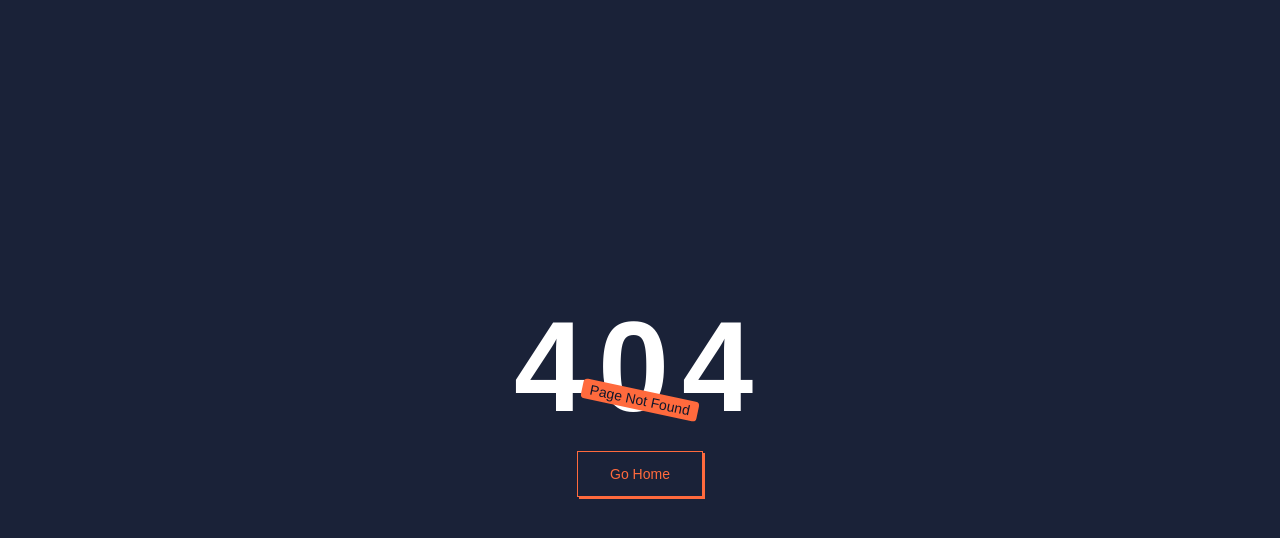
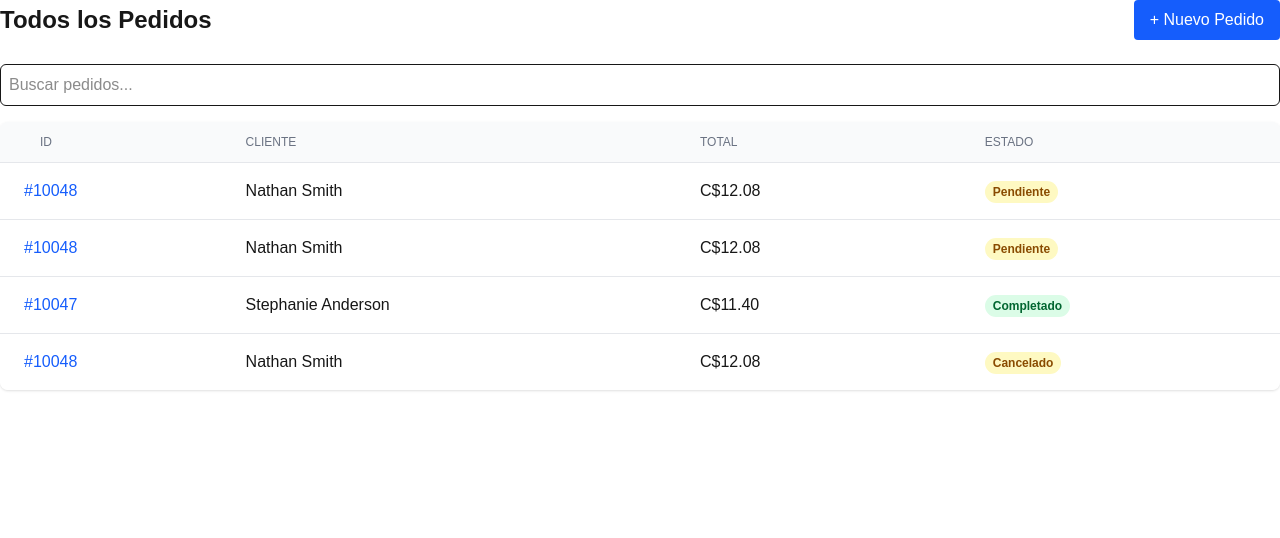
Before and after one commit to daswsi-utp/System-Sales, a Next.js app: page /orders in a window 1280 px wide. Before the commit this address had no page. Shown: the top 538 px of the page. Built offline with nearby package versions, Linux system fonts and the light colour scheme.

Commit message:
was added orders

```diff
--- a/package.json
+++ b/package.json
@@ -9,6 +9,7 @@
     "lint": "next lint"
   },
   "dependencies": {
+    "@heroicons/react": "^2.2.0",
     "next": "15.3.0",
     "next-themes": "^0.4.6",
     "react": "^19.0.0",
--- /dev/null
+++ b/src/app/orders/add-order/page.tsx
@@ -0,0 +1,53 @@
+import { Metadata } from 'next';
+import Link from 'next/link';
+export const metadata: Metadata = {
+  title: 'Nuevo Pedido | Sistema de Pedidos',
+};
+
+export default function AddOrderPage() {
+  return (
+    <div className="bg-white rounded-lg shadow p-6">
+      <div className="flex justify-between items-center mb-6">
+        <h1 className="text-2xl font-bold">Nuevo Pedido</h1>
+        <Link href="/orders" className="text-gray-500 hover:text-gray-700">
+          Cancelar
+        </Link>
+      </div>
+
+      <form className="space-y-4">
+        <div>
+          <label className="block text-sm font-medium text-gray-700 mb-1">
+            Cliente
+          </label>
+          <input
+            type="text"
+            className="w-full p-2 border rounded-md"
+            placeholder="Nombre del cliente"
+          />
+        </div>
+
+        <div>
+          <label className="block text-sm font-medium text-gray-700 mb-1">
+            Productos
+          </label>
+          <select
+            multiple
+            className="w-full p-2 border rounded-md"
+          >
+            <option>Producto 1 - C$5.00</option>
+            <option>Producto 2 - C$10.00</option>
+          </select>
+        </div>
+
+        <div className="pt-4">
+          <button
+            type="submit"
+            className="bg-blue-600 text-white px-4 py-2 rounded-md hover:bg-blue-700"
+          >
+            Guardar Pedido
+          </button>
+        </div>
+      </form>
+    </div>
+  );
+}
--- /dev/null
+++ b/src/app/orders/components/OrderButtons.tsx
@@ -0,0 +1,12 @@
+import Link from 'next/link';
+
+export default function OrderButtons() {
+  return (
+    <Link
+      href="/orders/add-order"
+      className="bg-blue-600 hover:bg-blue-700 text-white px-4 py-2 rounded"
+    >
+      + Nuevo Pedido
+    </Link>
+  );
+}
--- /dev/null
+++ b/src/app/orders/components/OrderForm.tsx
@@ -0,0 +1,19 @@
+'use client';
+
+import { useState } from 'react';
+
+export default function OrderForm() {
+  const [search, setSearch] = useState('');
+
+  return (
+    <div>
+      <input
+        type="text"
+        value={search}
+        onChange={(e) => setSearch(e.target.value)}
+        className="w-full p-2 border rounded-md"
+        placeholder="Buscar pedidos..."
+      />
+    </div>
+  );
+}
--- /dev/null
+++ b/src/app/orders/id/page.tsx
@@ -0,0 +1,75 @@
+'use client';
+
+import { useSearchParams } from 'next/navigation';
+import Link from 'next/link';
+
+export default function OrderDetailPage() {
+  const searchParams = useSearchParams();
+  const orderId = searchParams.get('id');
+
+  // Datos de ejemplo
+  const order = {
+    id: orderId || '00000',
+    customer: 'Nathan Smith',
+    date: '14 Jun 2023, 10:30 AM',
+    items: [
+      { name: 'Producto 1', price: 'C$5.00', quantity: 2 },
+      { name: 'Producto 2', price: 'C$2.08', quantity: 1 }
+    ],
+    total: 'C$12.08',
+    status: 'Pendiente'
+  };
+
+  if (!orderId) {
+    return (
+      <div className="bg-white rounded-lg shadow p-6 text-center">
+        <h1 className="text-xl font-bold mb-4">Pedido no encontrado</h1>
+        <Link href="/orders" className="text-blue-600 hover:underline">
+          Volver al listado
+        </Link>
+      </div>
+    );
+  }
+
+  return (
+    <div className="bg-white rounded-lg shadow p-6">
+      <div className="flex justify-between items-start mb-6">
+        <div>
+          <h1 className="text-2xl font-bold">Pedido #{order.id}</h1>
+          <p className="text-gray-500">{order.date}</p>
+        </div>
+        <span className={`px-3 py-1 rounded-full text-sm ${
+          order.status === 'Completado'
+            ? 'bg-green-100 text-green-800'
+            : 'bg-yellow-100 text-yellow-800'
+        }`}>
+          {order.status}
+        </span>
+      </div>
+
+      <div className="mb-8">
+        <h2 className="font-medium text-lg mb-2">Cliente</h2>
+        <p>{order.customer}</p>
+      </div>
+
+      <div className="mb-8">
+        <h2 className="font-medium text-lg mb-2">Productos</h2>
+        <div className="space-y-2">
+          {order.items.map((item, index) => (
+            <div key={index} className="flex justify-between border-b pb-2">
+              <span>{item.name} (x{item.quantity})</span>
+              <span>{item.price}</span>
+            </div>
+          ))}
+        </div>
+      </div>
+
+      <div className="flex justify-between items-center border-t pt-4">
+        <Link href="/orders" className="text-blue-600 hover:underline">
+          ← Volver a pedidos
+        </Link>
+        <p className="text-lg font-bold">Total: {order.total}</p>
+      </div>
+    </div>
+  );
+}
--- /dev/null
+++ b/src/app/orders/loyout.tsx
@@ -0,0 +1,13 @@
+export default function OrdersLayout({
+    children,
+  }: {
+    children: React.ReactNode;
+  }) {
+    return (
+      <div className="py-8 bg-gray-50 min-h-screen">
+        <div className="container mx-auto px-4">
+          {children}
+        </div>
+      </div>
+    );
+  }
--- /dev/null
+++ b/src/app/orders/page.tsx
@@ -0,0 +1,68 @@
+import { Metadata } from 'next';
+import Link from 'next/link';
+import OrderForm from './components/OrderForm';
+import OrderButtons from './components/OrderButtons';
+
+export const metadata: Metadata = {
+  title: 'Todos los Pedidos | Sistema de Pedidos',
+};
+
+// Datos de ejemplo
+const orders = [
+  { id: '10048', customer: 'Nathan Smith', total: 'C$12.08', status: 'Pendiente' },
+  { id: '10048', customer: 'Nathan Smith', total: 'C$12.08', status: 'Pendiente' },
+  { id: '10047', customer: 'Stephanie Anderson', total: 'C$11.40', status: 'Completado' },
+  { id: '10048', customer: 'Nathan Smith', total: 'C$12.08', status: 'Cancelado' },
+];
+
+export default function OrdersPage() {
+  return (
+    <>
+      <div className="flex justify-between items-center mb-6">
+        <h1 className="text-2xl font-bold">Todos los Pedidos</h1>
+        <OrderButtons />
+      </div>
+
+      <OrderForm />
+
+      <div className="bg-white rounded-lg shadow overflow-hidden mt-4">
+        <table className="min-w-full divide-y divide-gray-200">
+          <thead className="bg-gray-50">
+            <tr>
+              <th className="px-10 py-3 text-left text-xs font-medium text-gray-500 uppercase">ID</th>
+              <th className="px-10 py-3 text-left text-xs font-medium text-gray-500 uppercase">Cliente</th>
+              <th className="px-10 py-3 text-left text-xs font-medium text-gray-500 uppercase">Total</th>
+              <th className="px-10 py-3 text-left text-xs font-medium text-gray-500 uppercase">Estado</th>
+            </tr>
+          </thead>
+          <tbody className="bg-white divide-y divide-gray-200">
+            {orders.map((order) => (
+              <tr key={order.id} className="hover:bg-gray-50">
+                <td className="px-6 py-4 whitespace-nowrap">
+                  <Link
+                    href={`/orders/id?id=${order.id}`}
+                    className="text-blue-600 hover:underline"
+                  >
+                    #{order.id}
+                  </Link>
+                </td>
+                <td className="px-10 py-4 whitespace-nowrap">{order.customer}</td>
+                <td className="px-10 py-4 whitespace-nowrap">{order.total}</td>
+                <td className="px-10 py-4 whitespace-nowrap">
+                  <span className={`px-2 py-1 text-xs font-semibold rounded-full ${
+                    order.status === 'Completado'
+                      ? 'bg-green-100 text-green-800'
+                      : 'bg-yellow-100 text-yellow-800'
+
+                  }`}>
+                    {order.status}
+                  </span>
+                </td>
+              </tr>
+            ))}
+          </tbody>
+        </table>
+      </div>
+    </>
+  );
+}
```
Also changed, not shown: 1 other file (tests, documents, lock files or other folders).
